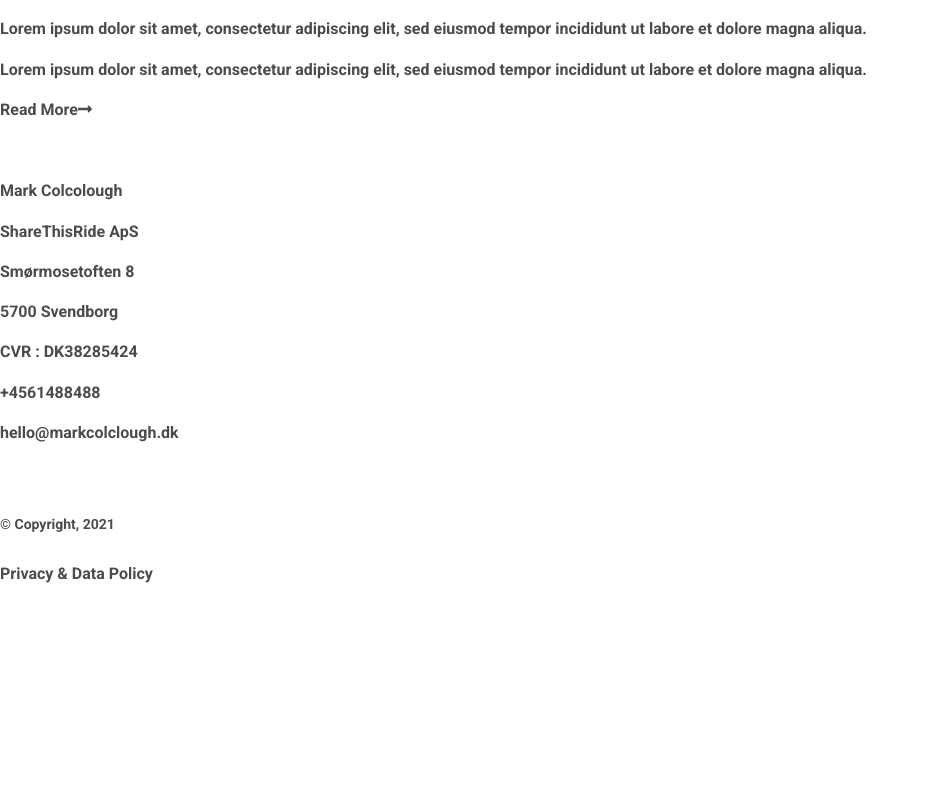
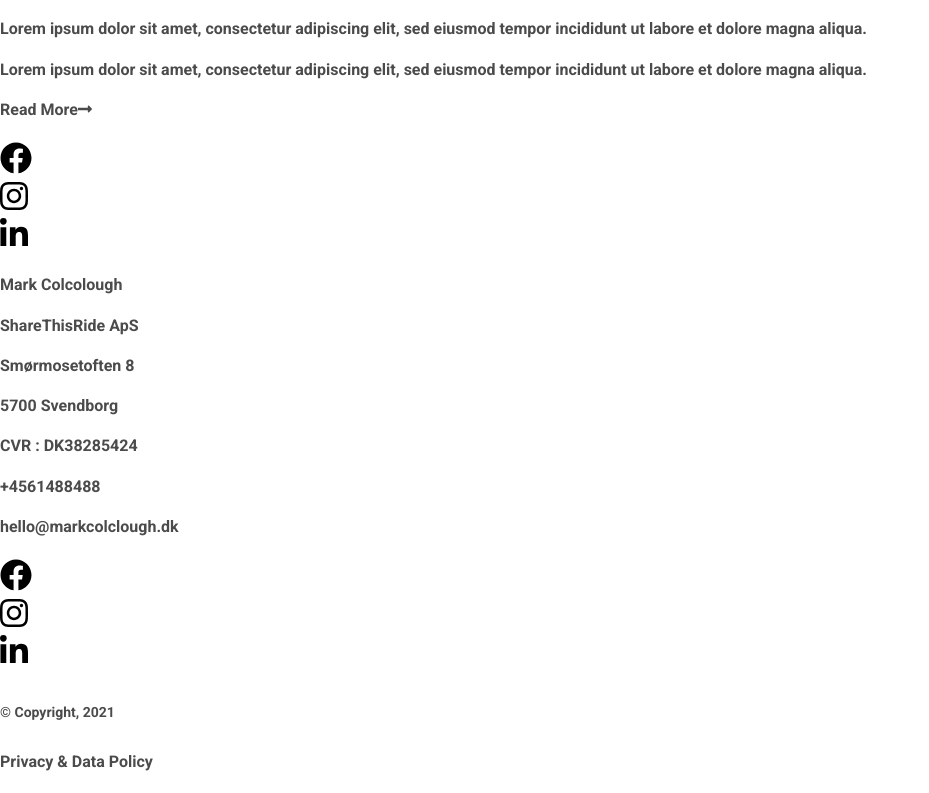
Before and after one commit to talhajubaer018/mark-colcolough, a Next.js app: page /whatdootherssay/1 in a window 1280 px wide. Shown: the part 1411-2204 px from the top of the page, without its empty margins (0-929 px from the left). Before the commit the page ends 2016 px from the top, so only its background shows below. Built offline with nearby package versions, Linux system fonts and the light colour scheme; some icons are missing.

Commit message:
social icon component added

```diff
--- /dev/null
+++ b/components/SocialIcons.js
@@ -0,0 +1,21 @@
+import React from 'react'
+
+import { FontAwesomeIcon } from '@fortawesome/react-fontawesome'
+
+const SocialIcons = ({ propClass }) => {
+  return (
+    <div className={`flex gap-x-8 text-customGray-700 fa-2x ${propClass}`  }>
+      <div>
+        <FontAwesomeIcon className='' icon={['fab', 'facebook']} />
+      </div>
+      <div>
+        <FontAwesomeIcon className='' icon={['fab', 'instagram']} />
+      </div>
+      <div>
+        <FontAwesomeIcon className='' icon={['fab', 'linkedin-in']} />
+      </div>
+    </div>
+  )
+}
+
+export default SocialIcons
```
